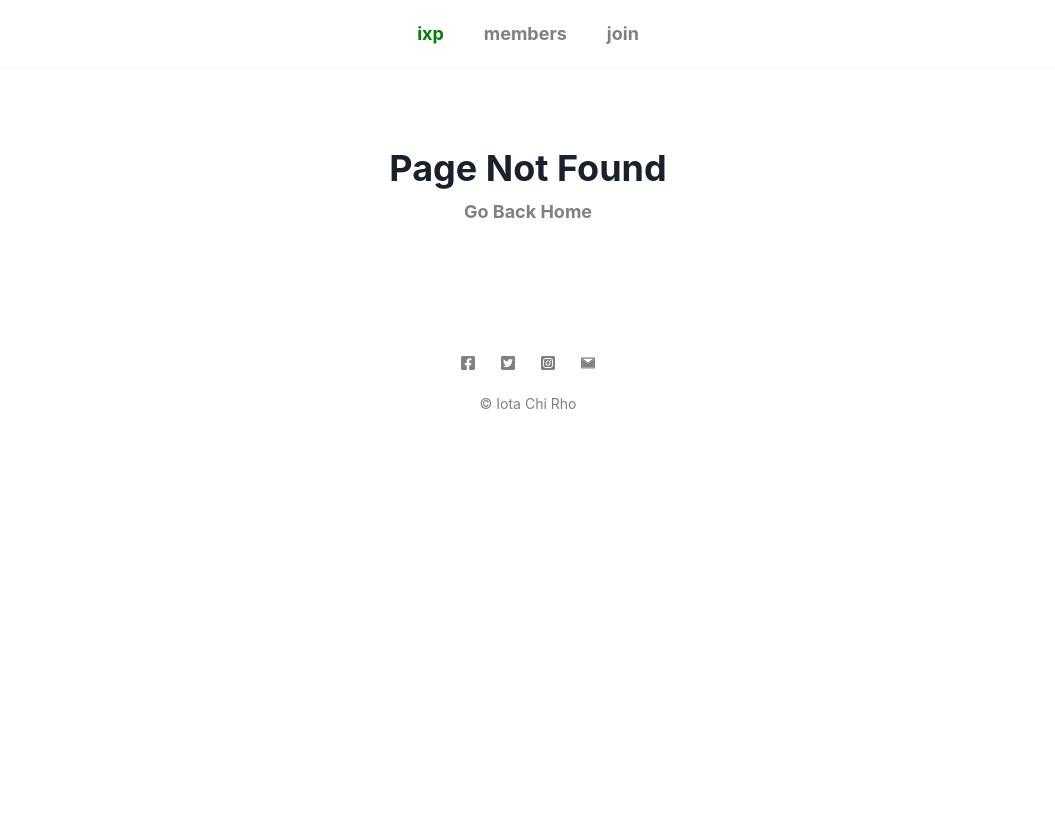
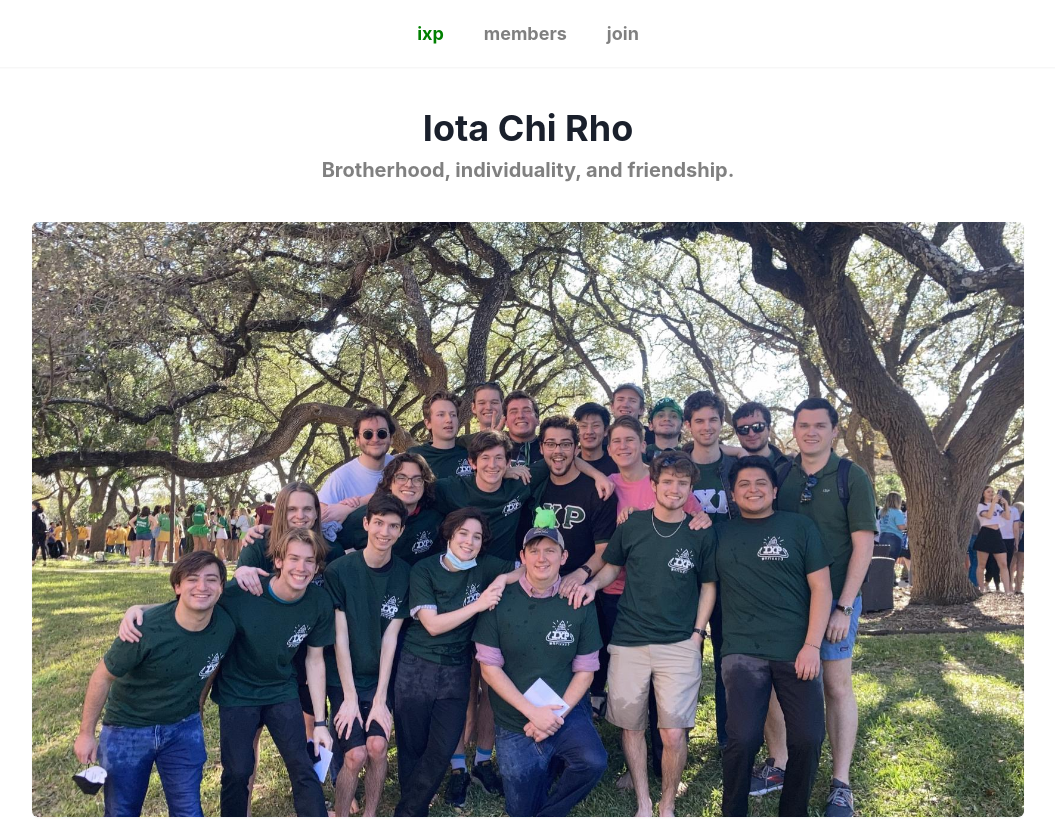
Before and after one commit to iotachirho/ixp-website, a Next.js app: page / in a window 1280 px wide. Before the commit this address had no page. Shown: the top 819 px of the page, without its empty margins (112-1167 px from the left). Built offline with nearby package versions, Linux system fonts and the light colour scheme.

Commit message:
Update about to be home page

```diff
--- a/next.config.js
+++ b/next.config.js
@@ -1,6 +1,6 @@
 /** @type {import('next').NextConfig} */
 const nextConfig = {
   reactStrictMode: true,
-}
+};
 
-module.exports = nextConfig
+module.exports = nextConfig;
--- a/src/components/layout.tsx
+++ b/src/components/layout.tsx
@@ -15,7 +15,7 @@ const Layout: FunctionComponent = ({ children }) => {
         <Container maxWidth="xl">
           <Stack as={Center}>
             <Stack direction="row" spacing={10}>
-              <NavigationLink color="green" href="/about">
+              <NavigationLink color="green" href="/">
                 ixp
               </NavigationLink>
               <NavigationLink href="/members">members</NavigationLink>
--- a/src/components/seo.tsx
+++ b/src/components/seo.tsx
@@ -2,14 +2,14 @@ import Head from "next/head";
 import { FunctionComponent } from "react";
 
 export interface SEOProps {
-  title: string;
+  title?: string;
   description: string;
 }
 
 const SEO: FunctionComponent<SEOProps> = ({ title, description }) => {
   return (
     <Head>
-      <title>{`${title} - Iota Chi Rho`}</title>
+      <title>{title ? `${title} - Iota Chi Rho` : "Iota Chi Rho"}</title>
       <meta property="description" content={description} />
     </Head>
   );
--- a/src/pages/404.tsx
+++ b/src/pages/404.tsx
@@ -11,9 +11,9 @@ const CustomError: NextPage = () => {
         description="We were not able to find that page."
       />
       <Center paddingY={10}>
-        <Stack alignItems="center">
+        <Stack alignItems="center" spacing={10}>
           <Heading>Page Not Found</Heading>
-          <NavigationLink href="/">Go Back Home</NavigationLink>
+          <NavigationLink href="/">Learn About Iota Chi Rho</NavigationLink>
         </Stack>
       </Center>
     </>
--- a/src/pages/about.tsx
+++ b/src/pages/index.tsx
@@ -6,10 +6,7 @@ import SEO from "../components/seo";
 const Home: NextPage = () => {
   return (
     <>
-      <SEO
-        title="About"
-        description="Iota Chi Rho is a men's social fraternity founded in 1992 at Trinity University in San Antonio, Texas. Iota Chi Rho, or IXP for short, lives up to its reputation as the alternative frat by offering Trinity students a unique take on fraternity life."
-      />
+      <SEO description="Iota Chi Rho is a men's social fraternity founded in 1992 at Trinity University in San Antonio, Texas. Iota Chi Rho, or IXP for short, lives up to its reputation as the alternative frat by offering Trinity students a unique take on fraternity life." />
       <Stack spacing={10}>
         <Stack alignItems="center">
           <Heading fontSize="4xl">Iota Chi Rho</Heading>
```
